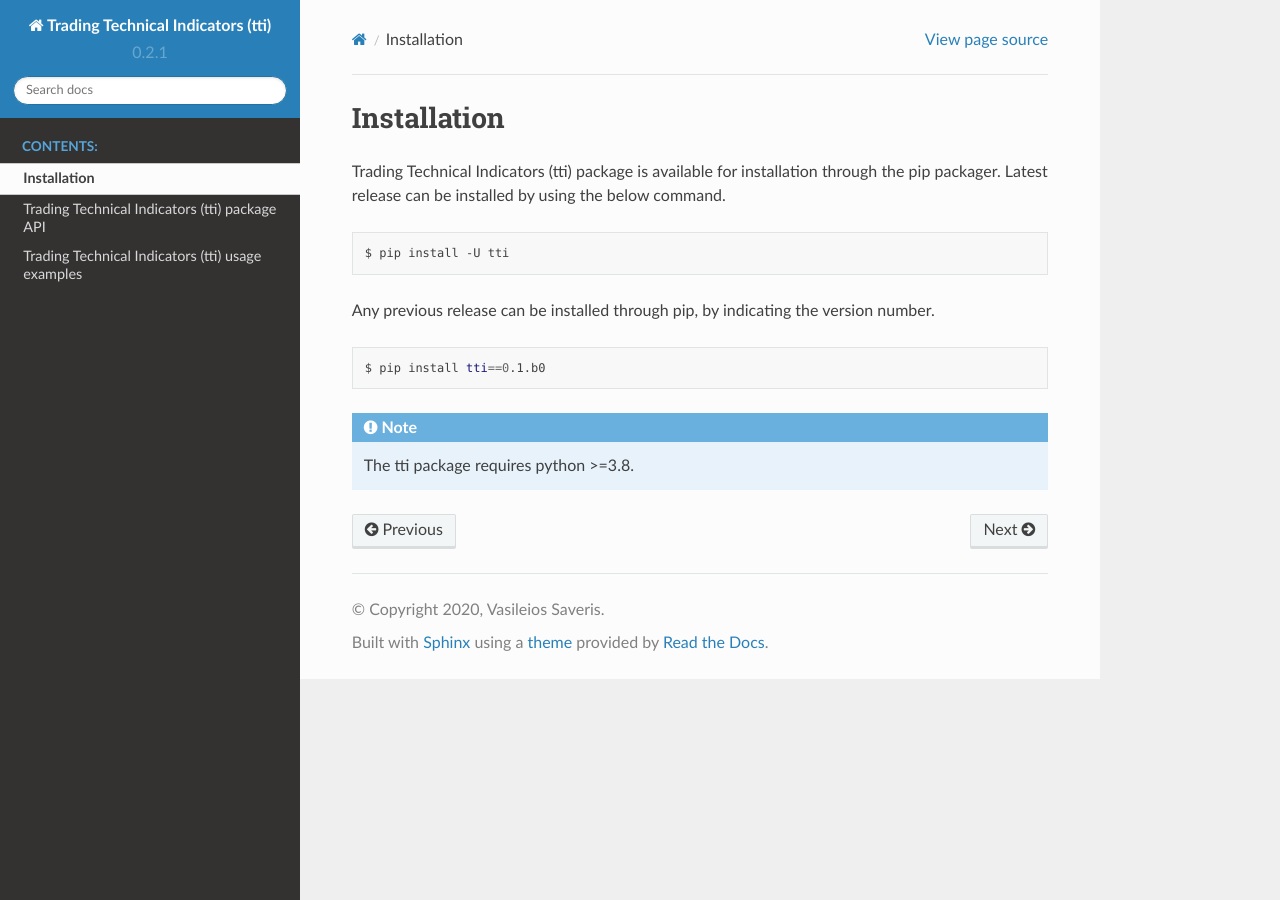
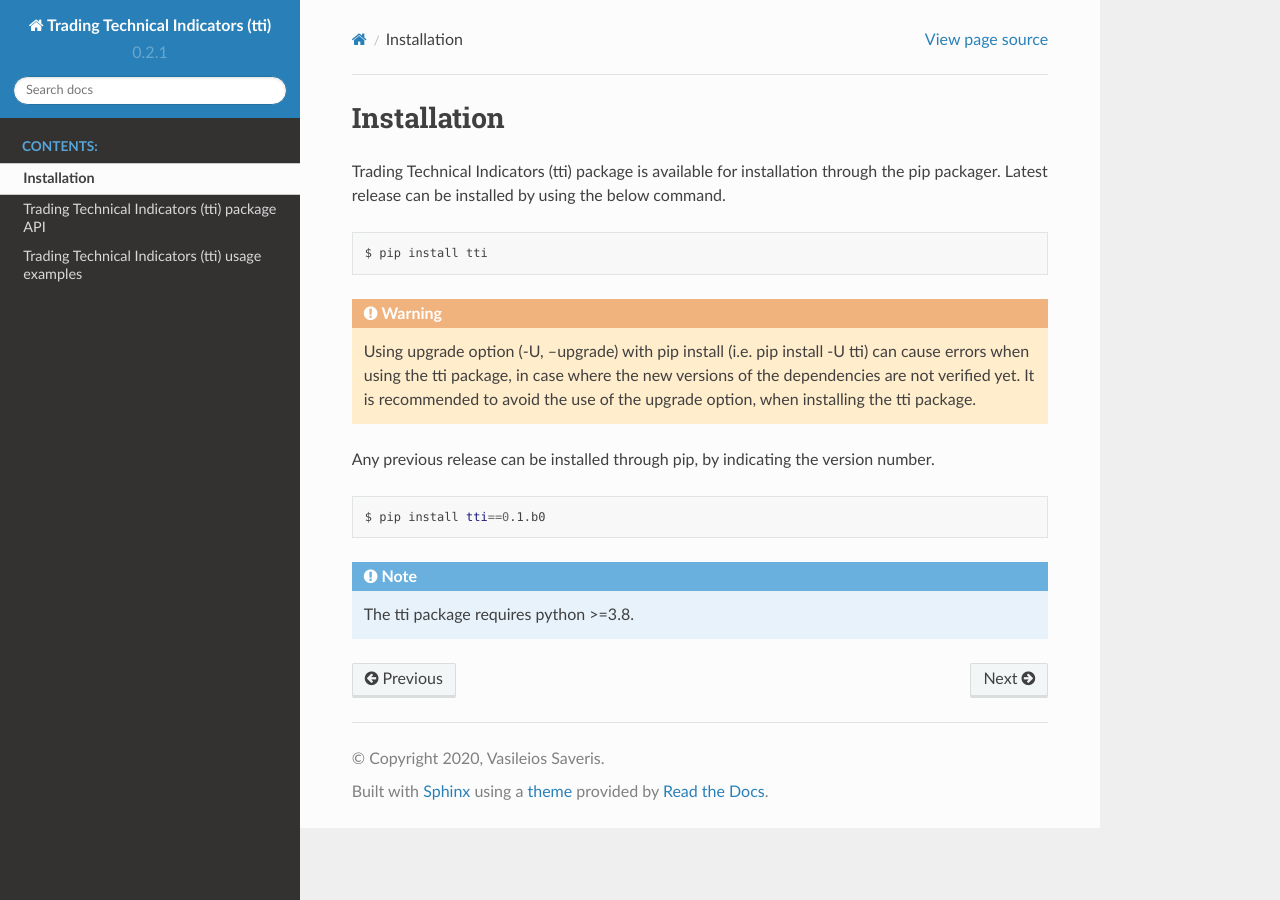
Before and after one commit to vsaveris/trading-technical-indicators, a Sphinx documentation site: the page built from docs/source/installation.rst, in a window 1280 px wide. Built offline with Sphinx 7.4.7 and the Read the Docs theme 2.0.0, drawn with Linux system fonts in a browser that asks for light colours.

Commit message:
docs: Warning about the use of upgrade option with pip install added.
Warning for using the upgrade option added in the documentation, since
new versions of the dependencies which are not validated yet, can cause
errors while using the tti package. Related to the issue #20.

```diff
--- a/docs/source/installation.rst
+++ b/docs/source/installation.rst
@@ -4,7 +4,10 @@ Trading Technical Indicators (tti) package is available for installation through
 
 .. code-block:: bash
 
-    $ pip install -U tti
+    $ pip install tti
+
+.. warning::
+    Using upgrade option (-U, --upgrade) with pip install (i.e. pip install -U tti) can cause errors when using the tti package, in case where the new versions of the dependencies are not verified yet. It is recommended to avoid the use of the upgrade option, when installing the tti package.
 
 
 Any previous release can be installed through pip, by indicating the version number.
```
